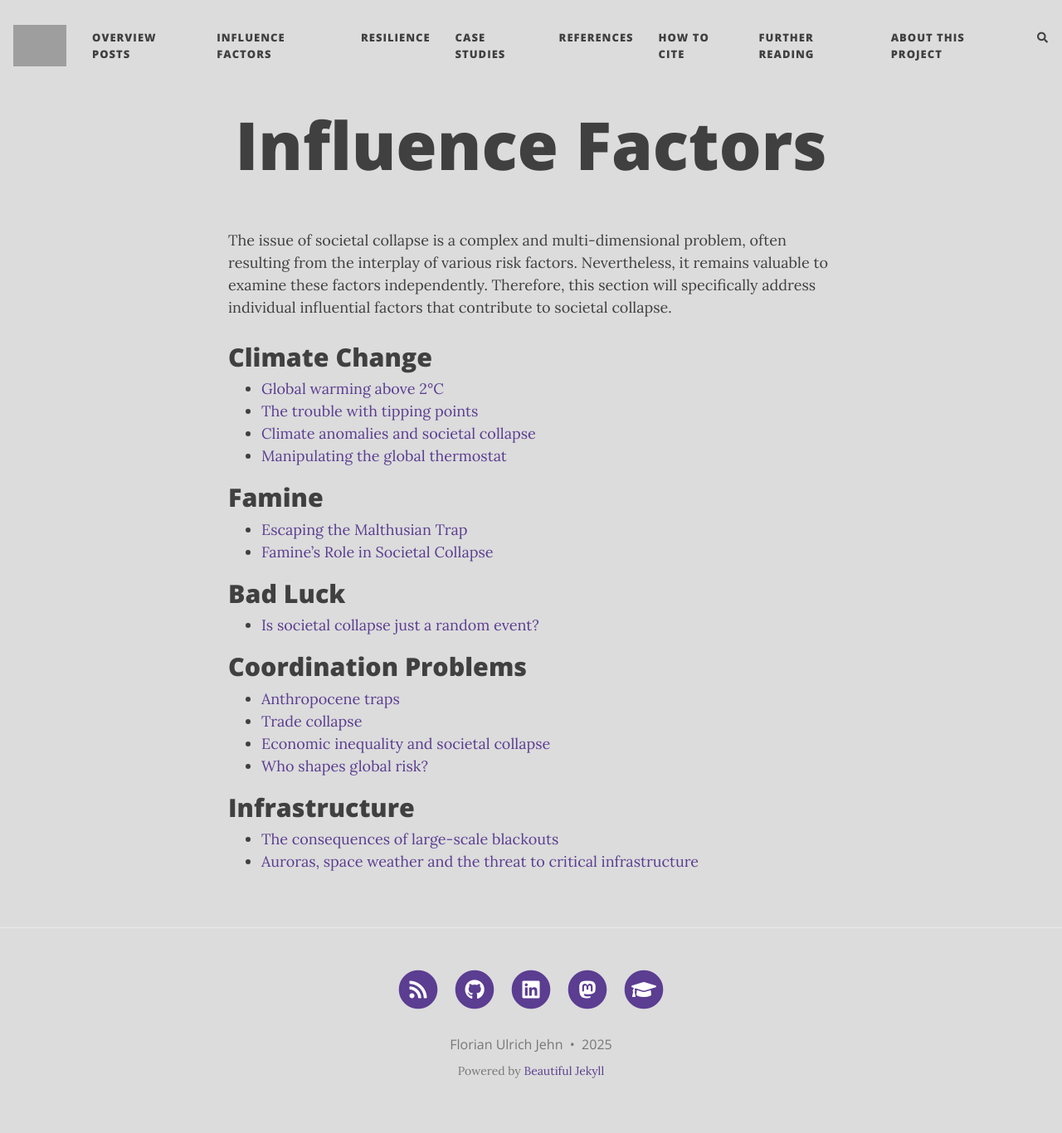
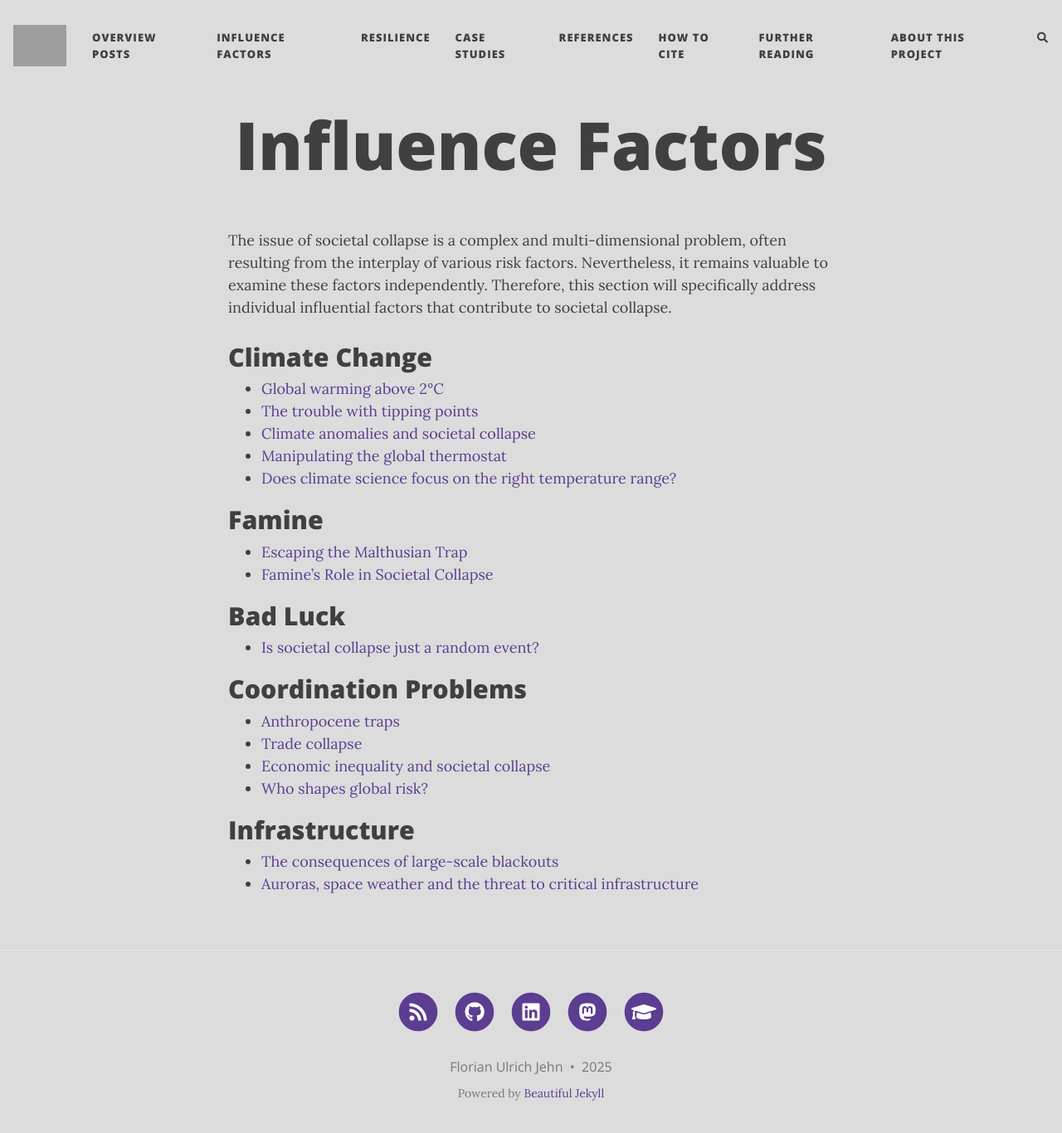
Before and after one commit to florianjehn/Societal_Collapse, a Jekyll site: the page built from factors.md, in a window 1280 px wide and 1379 px high. Shown: the top 1366 px of the window at 83% size. Built offline with Jekyll 4.4.1, drawn with Linux system fonts in a browser that asks for light colours; nearby versions of some CDN libraries; comment, search, counter and statistics services are not loaded; some of the changed lines change nothing that is shown; grey boxes are pictures that could not be loaded.

Commit message:
Update factors.md

```diff
--- a/factors.md
+++ b/factors.md
@@ -9,6 +9,7 @@ The issue of societal collapse is a complex and multi-dimensional problem, often
 * [The trouble with tipping points](https://florianjehn.github.io/Societal_Collapse/2023-06-19-tipping_points/)
 * [Climate anomalies and societal collapse](https://florianjehn.github.io/Societal_Collapse/2024-02-08-climate_collapse/)
 * [Manipulating the global thermostat](https://florianjehn.github.io/Societal_Collapse/2025-05-30-global_thermostat/)
+* [Does climate science focus on the right temperature range?](https://florianjehn.github.io/Societal_Collapse/2025-11-03-climate_focus/)
 
 # Famine
 * [Escaping the Malthusian Trap](https://florianjehn.github.io/Societal_Collapse/2023-01-13-famine/)
@@ -21,7 +22,7 @@ The issue of societal collapse is a complex and multi-dimensional problem, often
 * [Anthropocene traps](https://florianjehn.github.io/Societal_Collapse/2024-06-20-anthropocene_traps/)
 * [Trade collapse](https://florianjehn.github.io/Societal_Collapse/2024-04-25-trade_collapse/)
 * [Economic inequality and societal collapse](https://florianjehn.github.io/Societal_Collapse/2024-12-20-inequality/)
-* [Who shapes global risk?](https://florianjehn.github.io/Societal_Collapse/2025-09-29-risk_actors/)
+* [Who shapes global risk?](https://florianjehn.github.io/Societal_Collapse/2025-11-29-risk_actors/)
 
 # Infrastructure
 * [The consequences of large-scale blackouts](https://florianjehn.github.io/Societal_Collapse/2024-09-29-blackout/)
```
